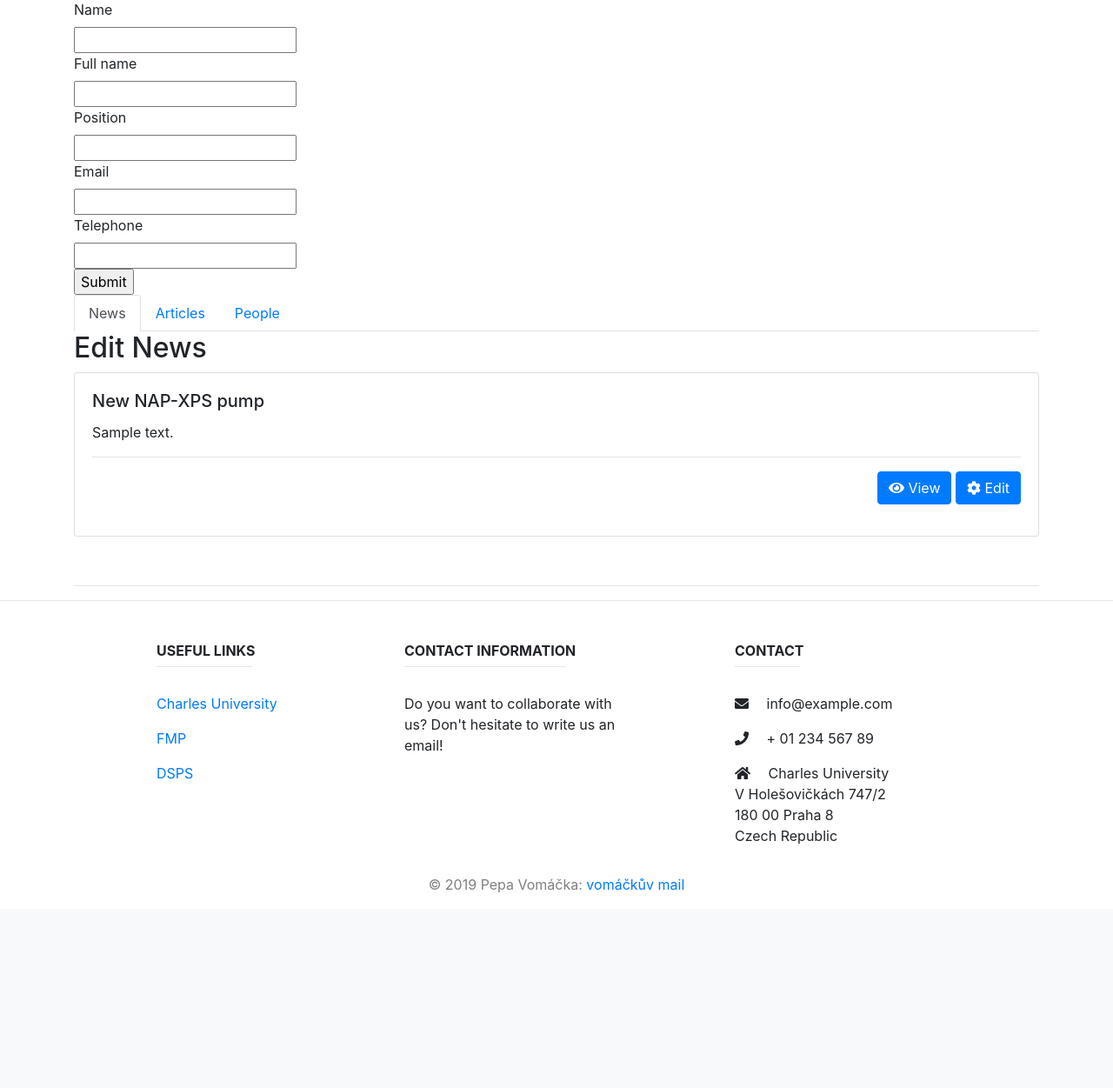
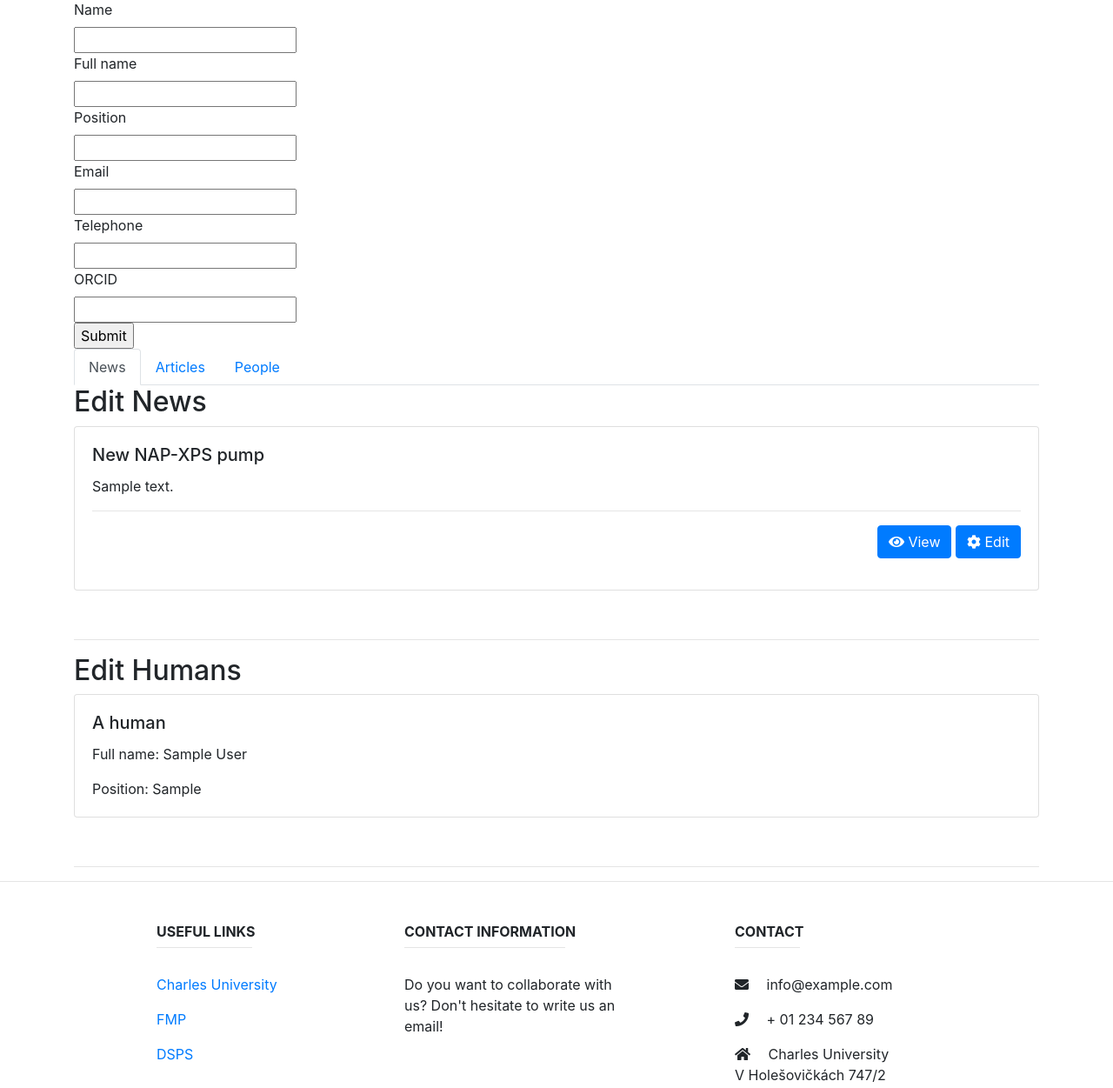
Before and after one commit to vaclavmaixner/nano-website, a Flask app: page /admin in a window 1280 px wide. Shown: the part 528-1779 px from the top of the page at 87% size. Before the commit the page ends 1554 px from the top, so only its background shows below. Run offline with Flask 2, Linux system fonts and the light colour scheme; a user stored in the database is signed in; tables that the repository leaves empty hold one stand-in row (values such as "Sample post"); some libraries are stand-ins or nearby versions.

Commit message:
Ukazka lidi. Pripraveno na rozhozeni na jednotlvie views - humans, news, etc.

```diff
--- a/app/forms.py
+++ b/app/forms.py
@@ -20,5 +20,8 @@ class CreateNewHuman(FlaskForm):
     email = StringField('Email', validators=[DataRequired()])
     telephone = StringField('Telephone')
     links = StringField('Links')
-    ids = StringField('IDs')
+    ##ids = StringField('IDs')
+    orcid = StringField('ORCID')
+    researcher_id = StringField('Reasearcher id')
+    scopus_id = StringField('SCOPUS id')
     submit = SubmitField('Create Human')
--- a/app/routes.py
+++ b/app/routes.py
@@ -41,7 +41,7 @@ def edit_news(id):
 
     news_form = PostNewsArticle()
     if news_form.validate_on_submit():
-        news_article.body = form.post.data
+        news_article.body = news_form.post.data
         db.session.add(news_article)
         db.session.commit()
         flash('The post has been updated.')
@@ -107,7 +107,8 @@ def create_human():
         new_human = Human(name=human_form.name.data,
                           full_name=human_form.full_name.data, position=human_form.position.data,
                           email=human_form.email.data, telephone=human_form.telephone.data,
-                          links=human_form.links.data, ids=human_form.ids.data)
+                          orcid=human_form.orcid.data, links = human_form.links.data,
+                          researcher_id=human_form.researcher_id.data, scopus_id=human_form.scopus_id.data)
         db.session.add(new_human)
         db.session.commit()
         flash('Your new human is now alive!')
--- a/app/templates/admin.html
+++ b/app/templates/admin.html
@@ -111,6 +111,9 @@
         {{ human_form.telephone.label }} <br>
         {{ human_form.telephone }} <br>
 
+        {{ human_form.orcid.label }} <br>
+        {{ human_form.orcid }} <br>
+
         <input type="submit" value="Submit">
     </form>
 
@@ -148,6 +151,18 @@
     <br> {% endfor %}
     <hr>
 
+    <h2>Edit Humans</h2>
+    {% for human in humans %}
+    <div class="card">
+        <div class="card-body">
+            <h5 class="card-title">A human</h5>
+            <p class="card-text">Full name: {{ human.full_name }}</p>
+            <p class="card-text">Position: {{ human.position }}</p>
+        </div>
+    </div></p>
+    <br> {% endfor %}
+    <hr>
+
 
     <!-- Form to submit new News post -->
     <!-- <h1>Hi, {{ current_user.username }}!</h1>
```
Also changed, not shown: app/models.py (+5 -4 lines), migrations/versions/d3f6eaa847cf_pridani_kolonek_k_human_modelu_ids.py (added, +34 -0 lines), app.db.
